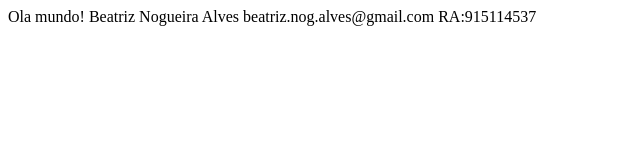
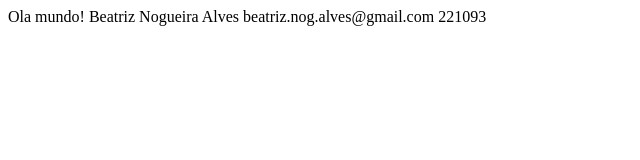
Before and after one commit to BNA22/HelloWord, a plain HTML site: page index.html in a window 1280 px wide. Shown: the full height of the page, 0-640 px from the left. Drawn offline with Linux system fonts and the light colour scheme.

Commit message:
Revert "Atividade"

```diff
--- a/index.html
+++ b/index.html
@@ -8,6 +8,6 @@
 Ola mundo!
   Beatriz Nogueira Alves
   beatriz.nog.alves@gmail.com
-  RA:915114537
+  221093
 </body>
 </html>
```
